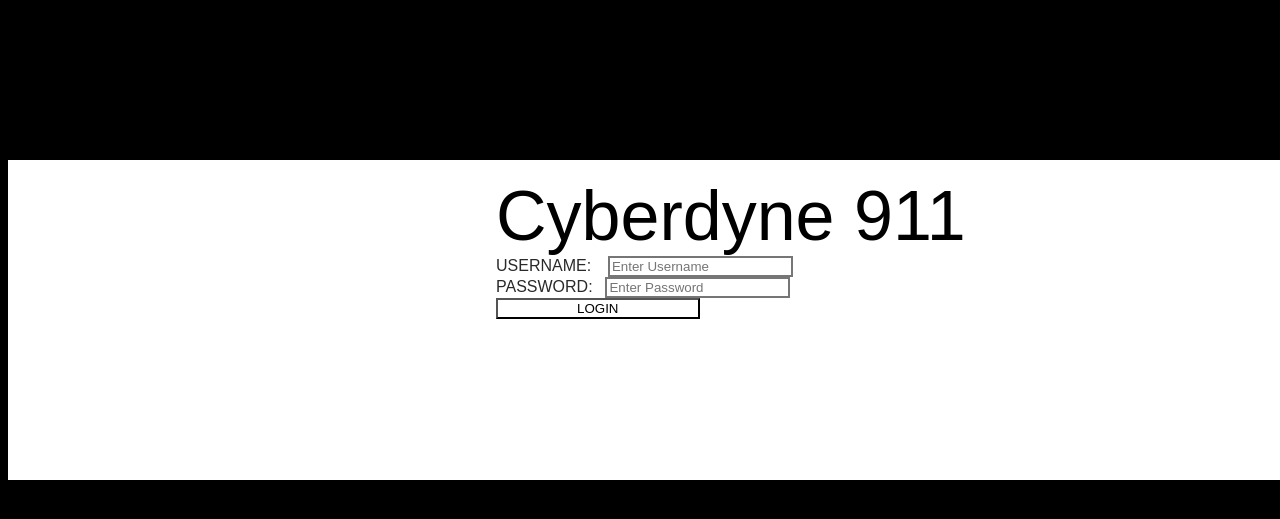
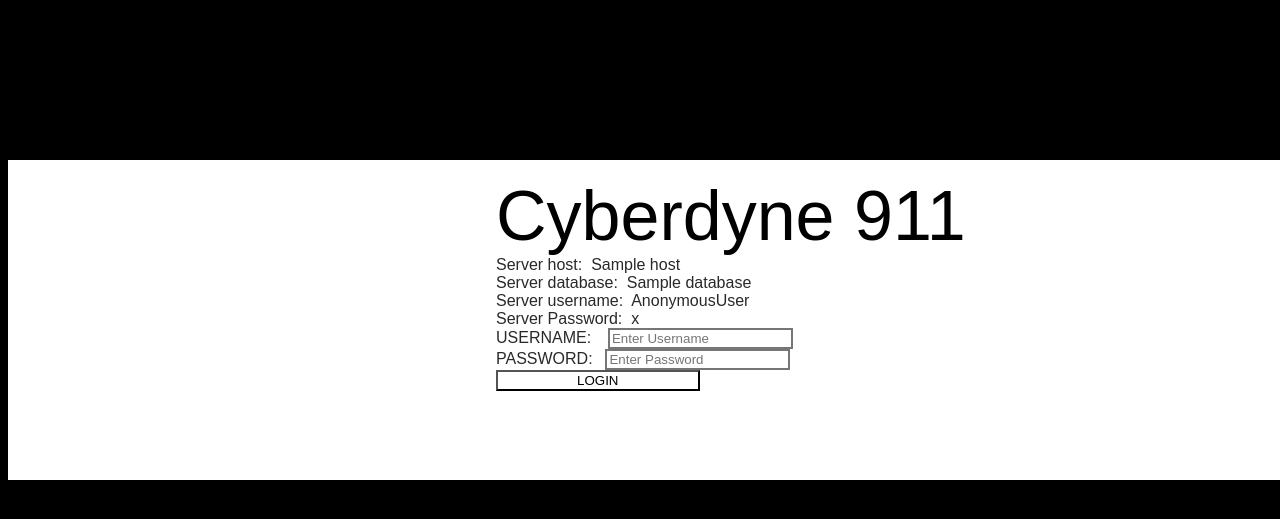
Before and after one commit to eugeneyeo1994/system911, a Django app: template templates/system911/home.html in a window 1280 px wide. Shown: the top 519 px of the page. Run offline with Django 3.2, Linux system fonts and the light colour scheme; the template is opened without the code that fills it: most values are stand-ins (such as "Sample title", 1, 10 or a date in 2020).

Commit message:
Removed homepage's mysqlserver dependency
-changed server_config.py into a dictionary
-removed homepage's mysqlserver dependency

```diff
--- a/templates/system911/home.html
+++ b/templates/system911/home.html
@@ -1,26 +1,3 @@
-<!-- <form id="csv_form" action="login/" method="POST">
-
-  <div class="container">
-    <label for="uname"><b>Username {% csrf_token %}</b></label>
-    <input type="text" placeholder="Enter Username" name="username" required>
-
-    <label for="psw"><b>Password</b></label>
-    <input type="password" placeholder="Enter Password" name="password" required>
-
-    <button type="submit">Login</button>
-
-    {% if fail %}
-      <h2> Incorrect password or username {{result}}</h2>
-    {% endif %}
-  </div>
-
-
-
-</form> -->
-
-
-
-
 <!DOCTYPE html>
 <html lang="en" class=""><head><meta http-equiv="Content-Type" content="text/html; charset=UTF-8">
     <meta http-equiv="X-UA-Compatible" content="IE=Edge">
@@ -53,6 +30,30 @@
 		<ul style="list-style-type:none;text-align:left;margin-left:35%;">
 		  <li><span style="font-size:70px;">Cyberdyne 911</span></li>
 
+  <li><span  style="color:#292929;">
+			Server host:&nbsp; {{host}} {% csrf_token %}
+			</span>
+		<span style="margin-left:1%;">
+	</span></li>
+
+  <li><span  style="color:#292929;">
+			Server database:&nbsp; {{database}} {% csrf_token %}
+		</span>
+		<span style="margin-left:1%;">
+	</span></li>
+
+  <li><span  style="color:#292929;">
+			Server username:&nbsp; {{user}}{% csrf_token %}
+		</span>
+		<span style="margin-left:1%;">
+	</span></li>
+
+  <li><span  style="color:#292929;">
+			Server Password:&nbsp; {{password}}
+		</span> <span style="margin-left:0.5%;">
+	</span></li>
+
+
 		  <li><span  style="color:#292929;">USERNAME:&nbsp; {% csrf_token %}
 			</span>
 				<span style="margin-left:1%;">
```
Also changed, not shown: server_config.py (+8 -4 lines).
